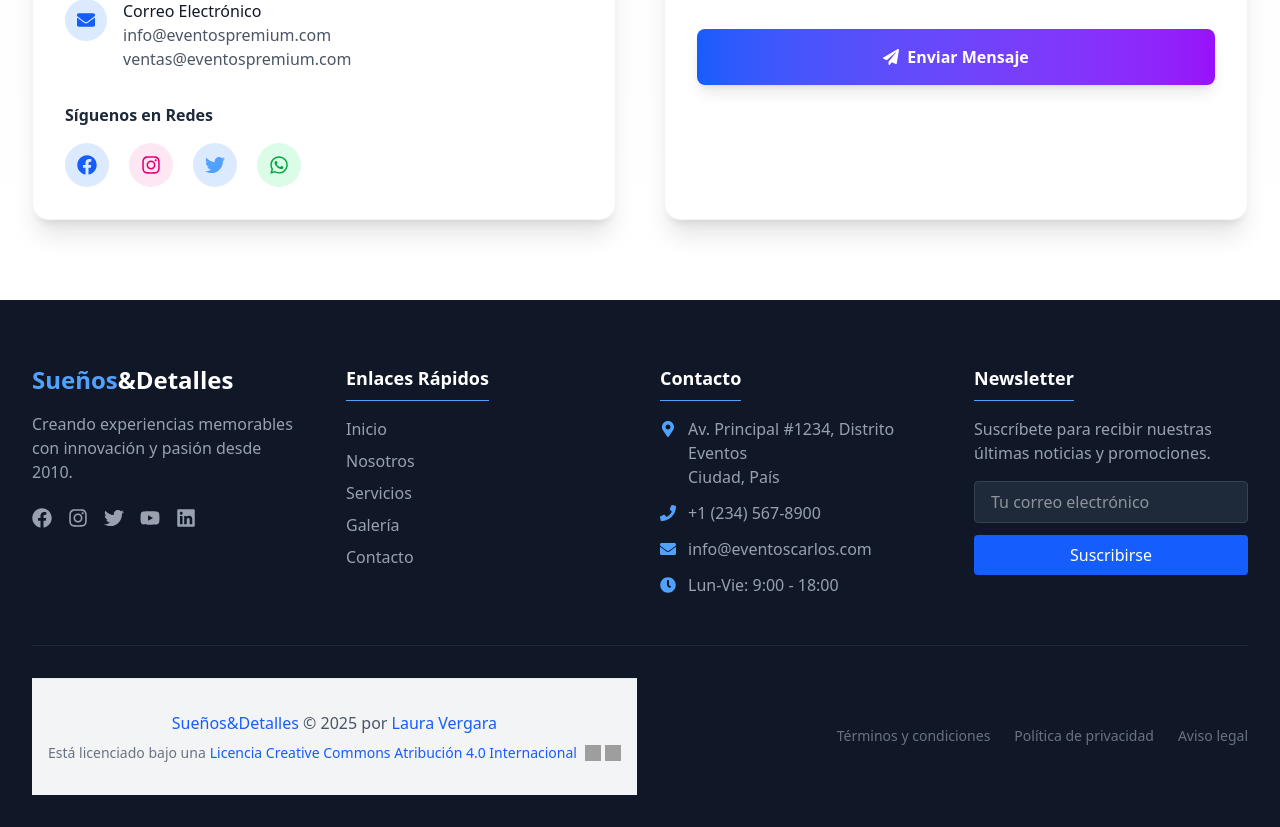
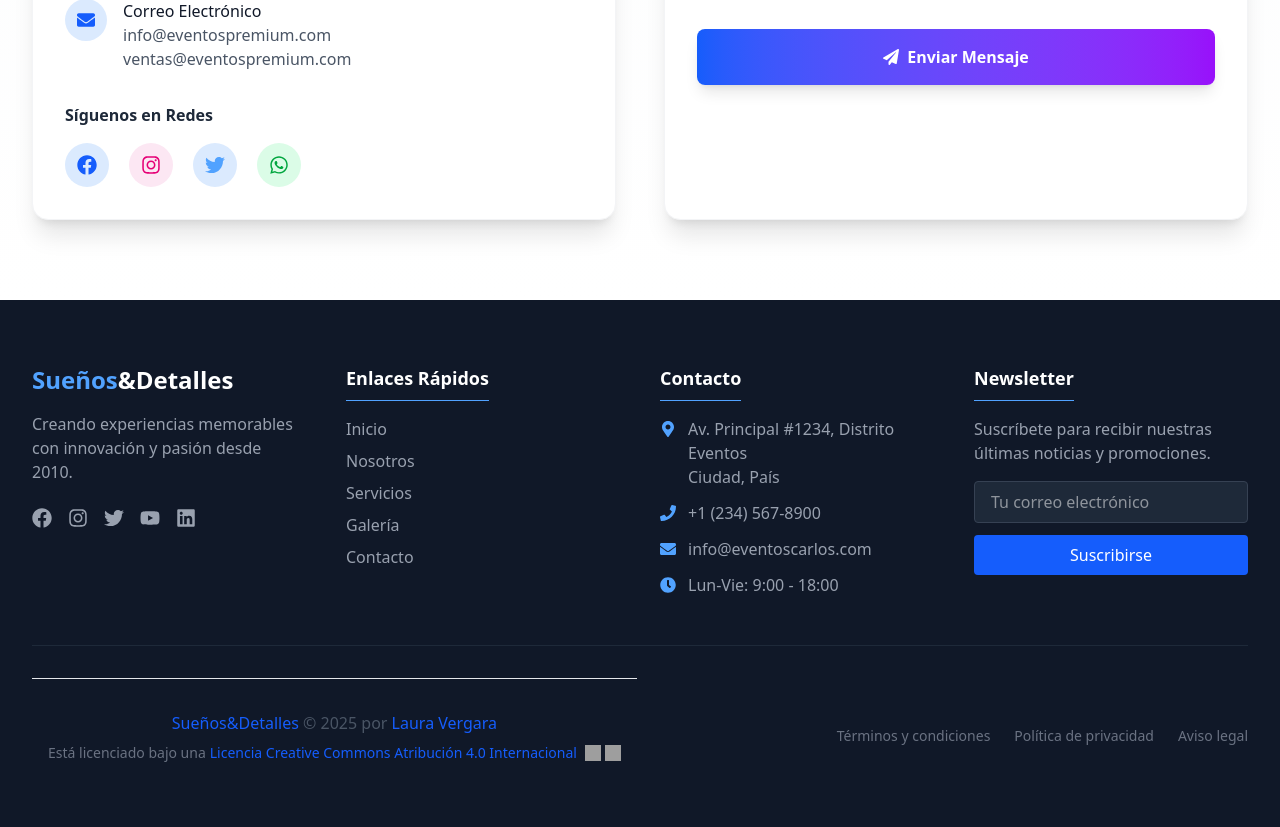
Before and after one commit to CarlosHerazo/eventos, a React (Vite) app: page / in a window 1280 px wide. Shown: the part 5271-6098 px from the top of the page. Built offline with nearby package versions, Linux system fonts and the light colour scheme; grey boxes are pictures that could not be loaded.

Commit message:
feat: Cambiar el fondo del componente Licencia a transparente

```diff
--- a/src/Licencia.jsx
+++ b/src/Licencia.jsx
@@ -2,7 +2,7 @@ import React from 'react';
 
 export default function Licencia() {
   return (
-    <section className="py-8 px-4 bg-gray-100 border-t border-gray-200">
+    <section className="py-8 px-4 bg-transparent border-t border-gray-200">
       <div className="max-w-5xl mx-auto text-center">
         <p className="text-gray-600 mb-2">
           <a
```
